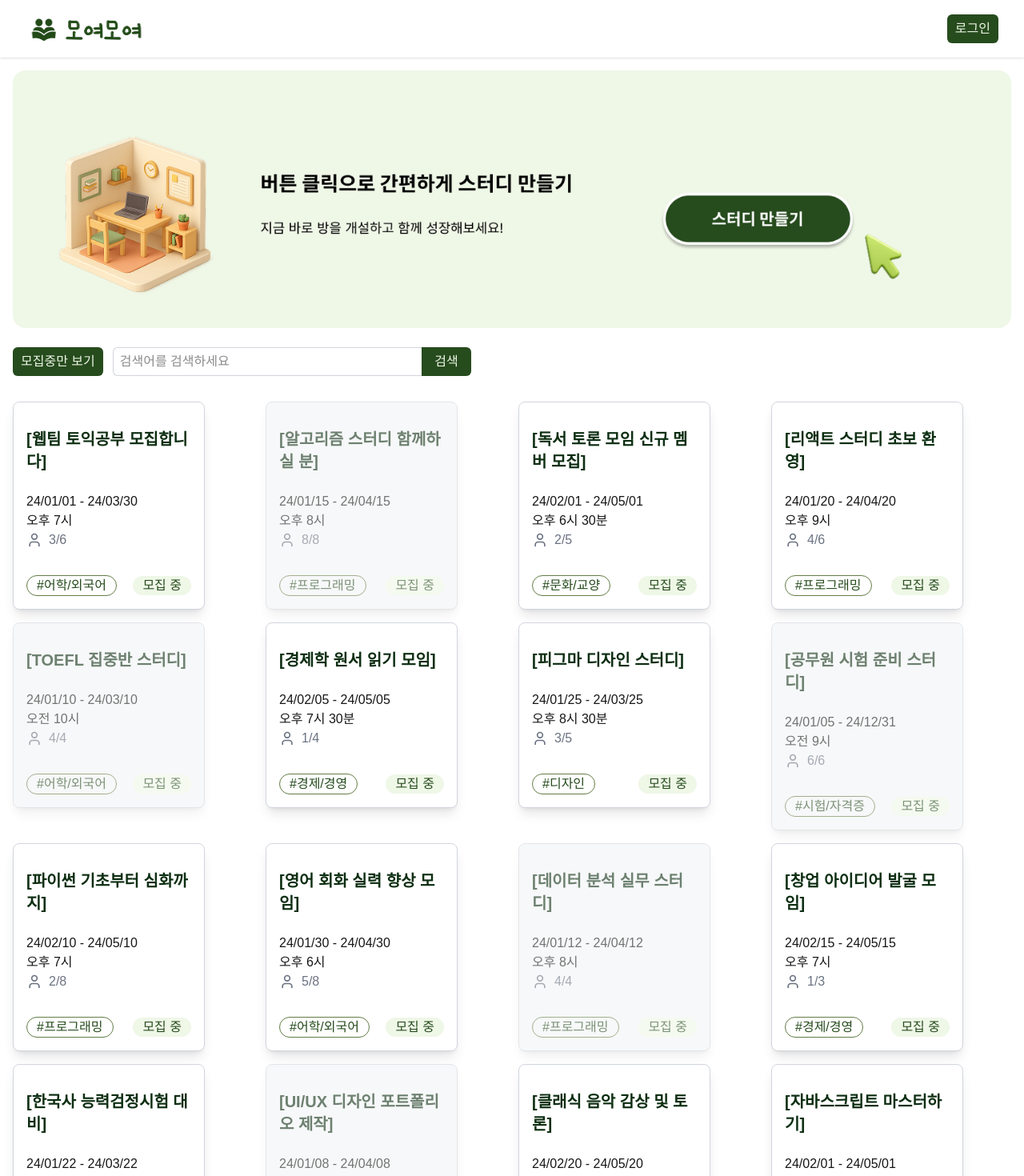
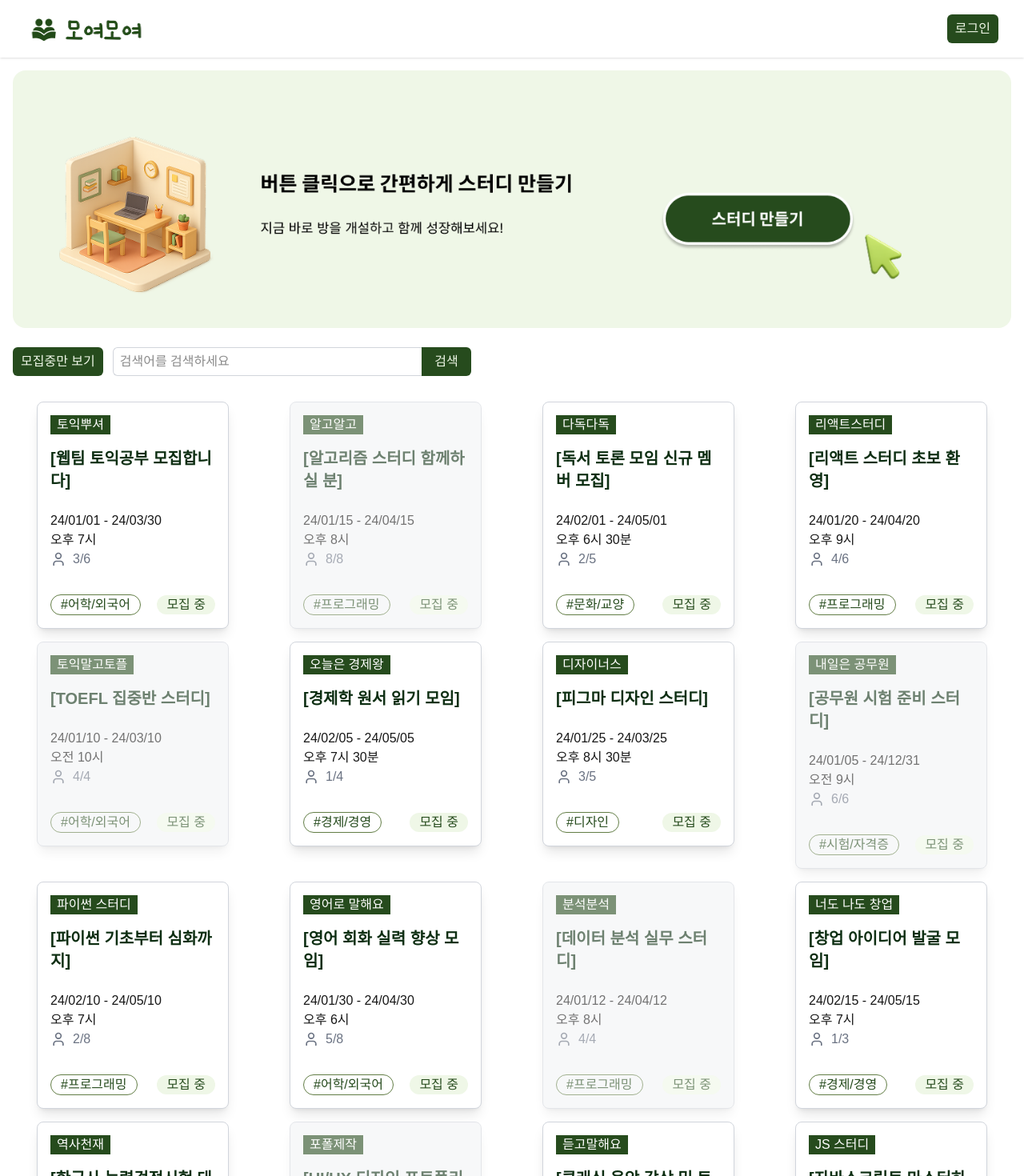
Before and after one commit to dajung-y/gather-together, a Next.js app: page / in a window 1280 px wide. Shown: the top 1470 px of the page at 80% size. Built offline with nearby package versions, Linux system fonts and the light colour scheme.

Commit message:
feat:카드 리스트 UI 구현

```diff
--- a/src/components/main/CardList.tsx
+++ b/src/components/main/CardList.tsx
@@ -3,6 +3,7 @@ import StudyCard from '../common/StudyCard';
 
 interface StudyCardProps {
   variant?: keyof typeof variantStyles;
+  name: string;
   title: string;
   startDate: Date;
   endDate: Date;
@@ -16,6 +17,7 @@ interface StudyCardProps {
 const dummyStudyCards: StudyCardProps[] = [
   {
     variant: "mainOpen",
+    name: "토익뿌셔",
     title: "[웹팀 토익공부 모집합니다]",
     startDate: new Date("2024-01-01"),
     endDate: new Date("2024-03-30"),
@@ -26,6 +28,7 @@ const dummyStudyCards: StudyCardProps[] = [
   },
   {
     variant: "mainClosed",
+    name: "알고알고",
     title: "[알고리즘 스터디 함께하실 분]",
     startDate: new Date("2024-01-15"),
     endDate: new Date("2024-04-15"),
@@ -36,6 +39,7 @@ const dummyStudyCards: StudyCardProps[] = [
   },
   {
     variant: "mainOpen",
+    name: "다독다독",
     title: "[독서 토론 모임 신규 멤버 모집]",
     startDate: new Date("2024-02-01"),
     endDate: new Date("2024-05-01"),
@@ -46,6 +50,7 @@ const dummyStudyCards: StudyCardProps[] = [
   },
   {
     variant: "mainOpen",
+    name: "리액트스터디",
     title: "[리액트 스터디 초보 환영]",
     startDate: new Date("2024-01-20"),
     endDate: new Date("2024-04-20"),
@@ -56,6 +61,7 @@ const dummyStudyCards: StudyCardProps[] = [
   },
   {
     variant: "mainClosed",
+    name: "토익말고토플",
     title: "[TOEFL 집중반 스터디]",
     startDate: new Date("2024-01-10"),
     endDate: new Date("2024-03-10"),
@@ -66,6 +72,7 @@ const dummyStudyCards: StudyCardProps[] = [
   },
   {
     variant: "mainOpen",
+    name: "오늘은 경제왕",
     title: "[경제학 원서 읽기 모임]",
     startDate: new Date("2024-02-05"),
     endDate: new Date("2024-05-05"),
@@ -76,6 +83,7 @@ const dummyStudyCards: StudyCardProps[] = [
   },
   {
     variant: "mainOpen",
+    name: "디자이너스",
     title: "[피그마 디자인 스터디]",
     startDate: new Date("2024-01-25"),
     endDate: new Date("2024-03-25"),
@@ -86,6 +94,7 @@ const dummyStudyCards: StudyCardProps[] = [
   },
   {
     variant: "mainClosed",
+    name: "내일은 공무원",
     title: "[공무원 시험 준비 스터디]",
     startDate: new Date("2024-01-05"),
     endDate: new Date("2024-12-31"),
@@ -96,6 +105,7 @@ const dummyStudyCards: StudyCardProps[] = [
   },
   {
     variant: "mainOpen",
+    name: "파이썬 스터디",
     title: "[파이썬 기초부터 심화까지]",
     startDate: new Date("2024-02-10"),
     endDate: new Date("2024-05-10"),
@@ -106,6 +116,7 @@ const dummyStudyCards: StudyCardProps[] = [
   },
   {
     variant: "mainOpen",
+    name: "영어로 말해요",
     title: "[영어 회화 실력 향상 모임]",
     startDate: new Date("2024-01-30"),
     endDate: new Date("2024-04-30"),
@@ -116,6 +127,7 @@ const dummyStudyCards: StudyCardProps[] = [
   },
   {
     variant: "mainClosed",
+    name: "분석분석",
     title: "[데이터 분석 실무 스터디]",
     startDate: new Date("2024-01-12"),
     endDate: new Date("2024-04-12"),
@@ -126,6 +138,7 @@ const dummyStudyCards: StudyCardProps[] = [
   },
   {
     variant: "mainOpen",
+    name: "너도 나도 창업",
     title: "[창업 아이디어 발굴 모임]",
     startDate: new Date("2024-02-15"),
     endDate: new Date("2024-05-15"),
@@ -136,6 +149,7 @@ const dummyStudyCards: StudyCardProps[] = [
   },
   {
     variant: "mainOpen",
+    name: "역사천재",
     title: "[한국사 능력검정시험 대비]",
     startDate: new Date("2024-01-22"),
     endDate: new Date("2024-03-22"),
@@ -146,6 +160,7 @@ const dummyStudyCards: StudyCardProps[] = [
   },
   {
     variant: "mainClosed",
+    name: "포폴제작",
     title: "[UI/UX 디자인 포트폴리오 제작]",
     startDate: new Date("2024-01-08"),
     endDate: new Date("2024-04-08"),
@@ -156,6 +171,7 @@ const dummyStudyCards: StudyCardProps[] = [
   },
   {
     variant: "mainOpen",
+    name: "듣고말해요",
     title: "[클래식 음악 감상 및 토론]",
     startDate: new Date("2024-02-20"),
     endDate: new Date("2024-05-20"),
@@ -166,6 +182,7 @@ const dummyStudyCards: StudyCardProps[] = [
   },
   {
     variant: "mainOpen",
+    name: "JS 스터디",
     title: "[자바스크립트 마스터하기]",
     startDate: new Date("2024-02-01"),
     endDate: new Date("2024-05-01"),
@@ -178,11 +195,14 @@ const dummyStudyCards: StudyCardProps[] = [
 
 export default function CardList () {
   return(
-    <div className="grid grid-cols-2 md:grid-cols-4 gap-4">
+    <div className="grid grid-cols-1 md:grid-cols-4 gap-4">
       {dummyStudyCards.map((card,i) => (
+        <article key={i}
+                 className='flex justify-center w-full h-full'>
           <StudyCard
             key={i}
             variant={card.variant}
+            name={card.name}
             title={card.title}
             startDate={card.startDate}
             endDate={card.endDate}
@@ -190,6 +210,7 @@ export default function CardList () {
             currentMembers={card.currentMembers}
             maxMembers={card.maxMembers}
             tag={card.tag} />
+        </article>
       ))}
     </div>
   )
```
Lines whose indentation alone changed are shown as unchanged.
